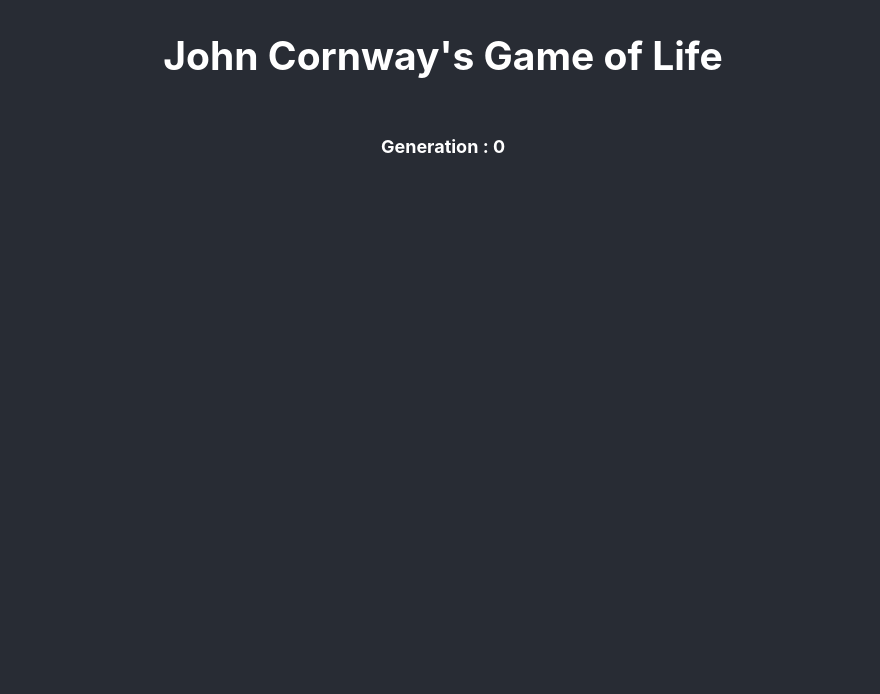
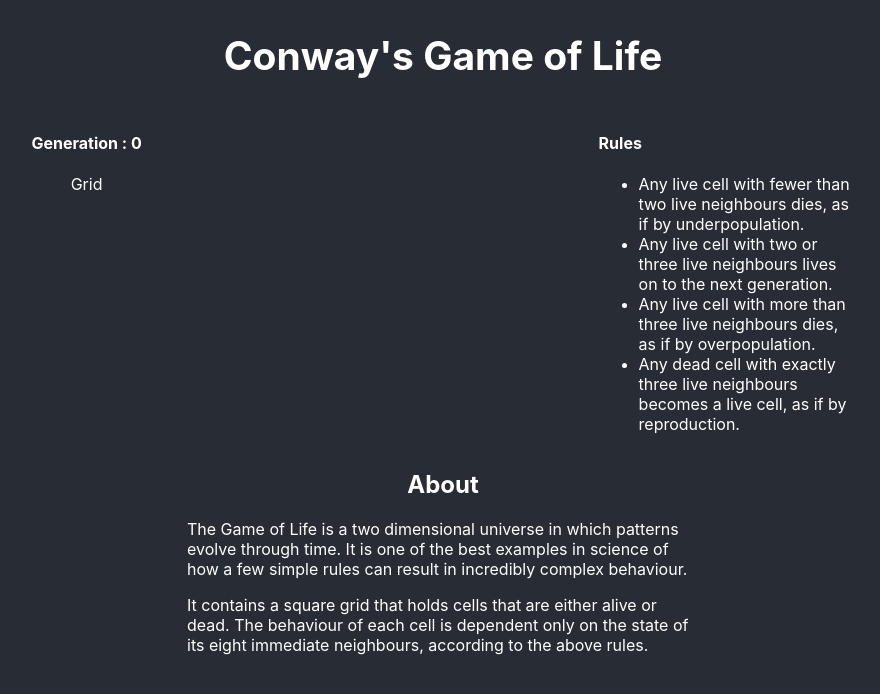
Before and after one commit to Apiyo4/Game-of-life, a React (Create React App) app in the folder client/: page / in a window 1280 px wide. Shown: the top 694 px of the page, without its empty margins (197-1077 px from the left). Built offline with nearby package versions, Linux system fonts and the light colour scheme.

Commit message:
Finish main page layout

```diff
--- a/client/src/App.css
+++ b/client/src/App.css
@@ -1,5 +1,5 @@
 .App {
-  text-align: center;
+
   background-color: #282c34;
 
 }
@@ -21,21 +21,23 @@
   align-items: center;
   justify-content: center;
   font-size: calc(10px + 2vmin);
+  text-align: center;
 }
-.App-footer {
+.App-flex{
   display: flex;
-  flex-direction: column;
-  align-items: center;
-  justify-content: center;
-  font-size: calc(10px + 1vmin);
+  justify-content: space-around;
+}
+.App-rules{
+  max-width: 20%;
 }
 
-
-@keyframes App-logo-spin {
-  from {
-    transform: rotate(0deg);
-  }
-  to {
-    transform: rotate(360deg);
-  }
+.App-generation{
+text-align: center;
 }
+.App-about{
+  max-width: 40%;
+  margin: auto;
+}
+.App-about h2{
+  text-align: center;
+}
--- a/client/src/App.js
+++ b/client/src/App.js
@@ -1,5 +1,6 @@
 import React, { Component } from 'react';
 import './App.css';
+import Grid from './Grid';
 
 class App extends Component {
   constructor(){
@@ -12,11 +13,48 @@ class App extends Component {
     return (
       <div className="App">
         <header className="App-header">
-          <h2>John Cornway's Game of Life</h2>
+          <h2>Conway's Game of Life</h2>
         </header>
-        <footer className="App-footer">
-    <h4>Generation : {this.state.generation}</h4>
-        </footer>
+        <div className="App-flex">
+          <div className="App-generation">
+            <h4>Generation : {this.state.generation}</h4>
+            <Grid />
+          </div>
+          <div className="App-rules">
+            <h4>Rules</h4>
+            <ul>
+              <li>
+                Any live cell with fewer than two live neighbours dies, as if by
+                underpopulation.
+              </li>
+              <li>
+                Any live cell with two or three live neighbours lives on to the
+                next generation.
+              </li>
+              <li>
+                Any live cell with more than three live neighbours dies, as if
+                by overpopulation.
+              </li>
+              <li>
+                Any dead cell with exactly three live neighbours becomes a live
+                cell, as if by reproduction.
+              </li>
+            </ul>
+          </div>
+        </div>
+        <div className="App-about">
+          <h2>About</h2>
+          <p>
+            The Game of Life is a two dimensional universe in which patterns
+            evolve through time. It is one of the best examples in science of
+            how a few simple rules can result in incredibly complex behaviour.
+          </p>
+          <p>
+            It contains a square grid that holds cells that are either alive or dead. The
+            behaviour of each cell is dependent only on the state of its eight
+            immediate neighbours, according to the above rules.
+          </p>
+        </div>
       </div>
     );
   }
--- /dev/null
+++ b/client/src/Grid.jsx
@@ -0,0 +1,10 @@
+import React, { Component } from 'react';
+
+class Grid extends Component{
+    render(){
+        return(
+            <div>Grid</div>
+        )
+    }
+}
+export default Grid;
```
